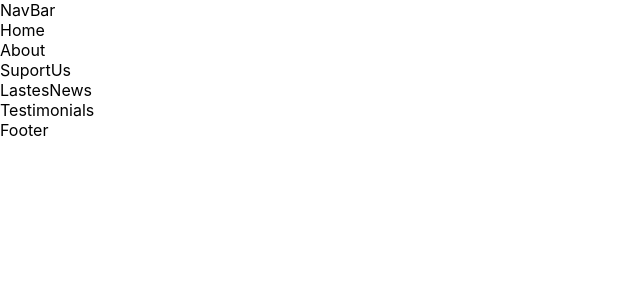
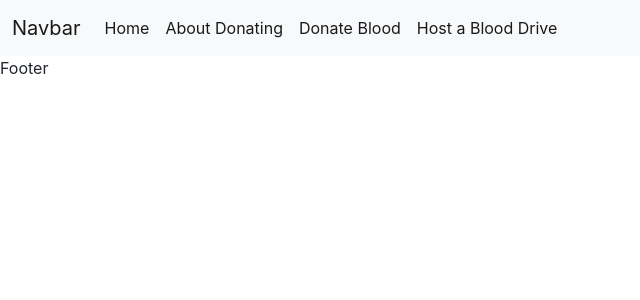
Before and after one commit to hagerMhmd/BloodBank, a React (Create React App) app: page / in a window 1280 px wide. Shown: the top 300 px of the page, without its empty margins (0-640 px from the left). Built offline with nearby package versions, Linux system fonts and the light colour scheme.

Commit message:
link the packages

```diff
--- a/src/App.js
+++ b/src/App.js
@@ -1,22 +1,25 @@
+/* eslint-disable no-unused-vars */
+import { Route, Routes } from 'react-router-dom';
 import './App.css';
 import About from './Components/About/About';
 import Footer from './Components/Footer/Footer';
 import Home from './Components/Home/Home';
 import LastesNews from './Components/LastesNews/LastesNews';
 import NavBar from './Components/NavBar/NavBar';
-import SuportUs from './Components/SupportUs/SuportUs';
+import SupportUs from './Components/SupportUs/SupportUs';
 import Testimonials from './Components/Testimonials/Testimonials';
 
 function App() {
   return <>
-  <NavBar/>
-  <Home/>
-  <About/>
-  {/* Component Dina msh 3arfa asmo eh */}
-  <SuportUs/>
-  <LastesNews/>
-  <Testimonials/>
-  <Footer/>
+    <NavBar />
+    <Routes>
+      <Route path='/home' element={<Home />} />
+      <Route path='/about' element={<About />} />
+      <Route path='/supportus' element={<SupportUs />} />
+      <Route path='/lastesnews' element={<LastesNews />} />
+      <Route path='/testimonials' element={<Testimonials />} />
+    </Routes>
+    <Footer />
   </>
 }
 export default App;
--- a/src/Components/NavBar/NavBar.jsx
+++ b/src/Components/NavBar/NavBar.jsx
@@ -1,7 +1,33 @@
 import React from 'react'
+import { Link } from 'react-router-dom'
+
 
 export default function NavBar() {
-  return (
-    <div>NavBar</div>
-  )
+    return <>
+        <nav className="navbar navbar-expand-lg navbar-light bg-light">
+            <div className="container-fluid">
+                <Link className="navbar-brand" to='/home' >Navbar</Link>
+                <button className="navbar-toggler" type="button" data-bs-toggle="collapse" data-bs-target="#navbarSupportedContent" aria-controls="navbarSupportedContent" aria-expanded="false" aria-label="Toggle navigation">
+                    <span className="navbar-toggler-icon"></span>
+                </button>
+                <div className="collapse navbar-collapse" id="navbarSupportedContent">
+                    <ul className="navbar-nav me-auto mb-2 mb-lg-0">
+                        <li className="nav-item">
+                            <Link className="nav-link active" aria-current="page" to='/home'>Home</Link>
+                        </li>
+                        <li className="nav-item">
+                            <Link className="nav-link active" aria-current="page" to='/about'>About Donating</Link>
+                        </li>
+                        <li className="nav-item">
+                            <Link className="nav-link active" aria-current="page" to='/supportus'>Donate Blood</Link>
+                        </li>
+                        <li className="nav-item">
+                            <Link className="nav-link active" aria-current="page" to='/home'>Host a Blood Drive</Link>
+                        </li>
+                    </ul>
+
+                </div>
+            </div>
+        </nav>
+    </>
 }
--- a/src/index.js
+++ b/src/index.js
@@ -1,13 +1,19 @@
 import React from 'react';
 import ReactDOM from 'react-dom';
-import './index.css';
 import App from './App';
 import reportWebVitals from './reportWebVitals';
+import 'bootstrap/dist/css/bootstrap.min.css'
+import 'bootstrap/dist/js/bootstrap.bundle.js'
+import { BrowserRouter } from 'react-router-dom';
+import './index.css';
 
 ReactDOM.render(
-  <React.StrictMode>
-    <App />
-  </React.StrictMode>,
+  <BrowserRouter>
+    {/* <React.StrictMode> */}
+      <App />
+    {/* </React.StrictMode> */}
+  </BrowserRouter>
+  ,
   document.getElementById('root')
 );
 
```
Also changed, not shown: src/Components/Imgs/blood bank-2-01.png (added), src/Components/SupportUs/SupportUs.jsx (renamed from src/Components/SupportUs/SuportUs.jsx).
